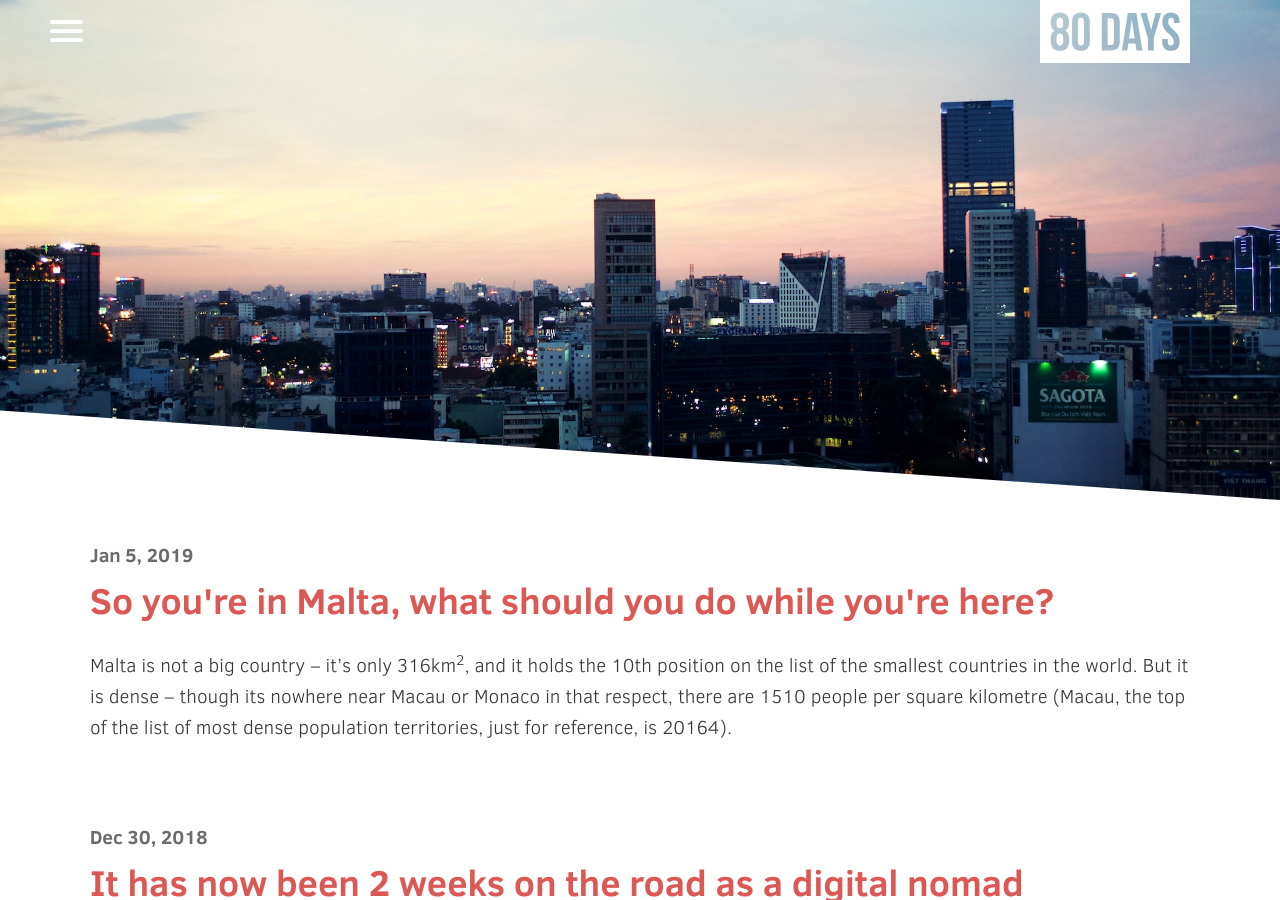
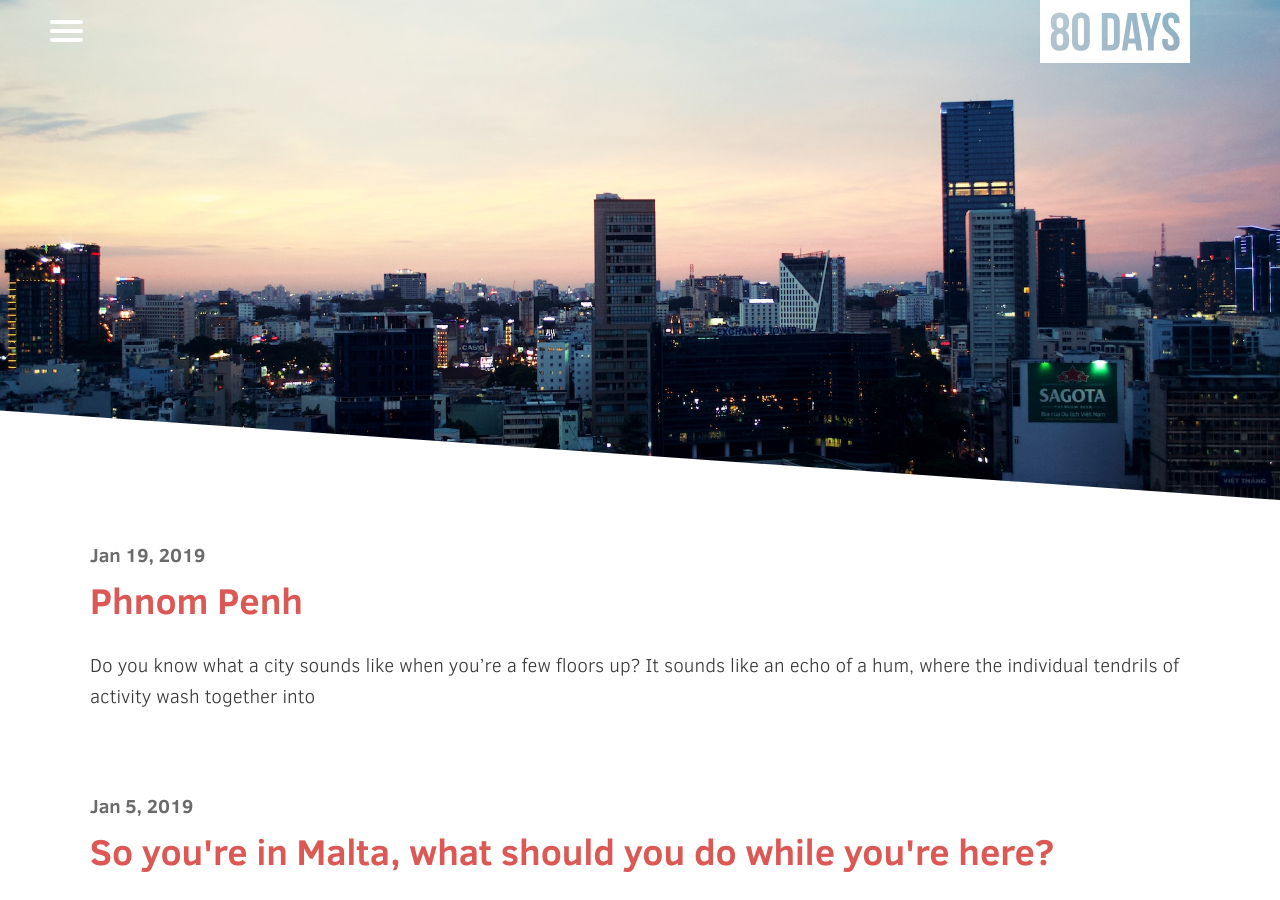
Before and after one commit to mtimofiiv/80days.in, a Jekyll site: the page built from index.html, in a window 1280 px wide and 900 px high. Built offline with Jekyll 4.4.1, drawn with Linux system fonts in a browser that asks for light colours; the list of posts is cut into pages by our own code; comment, search, counter and statistics services are not loaded.

```diff
--- a/Gemfile
+++ b/Gemfile
@@ -9,7 +9,7 @@
 #
 # This will help ensure the proper Jekyll version is running.
 # Happy Jekylling!
-gem 'jekyll', '3.7.0'
+gem 'jekyll', '3.7.4'
 
 # If you want to use GitHub Pages, remove the 'gem 'jekyll'' above and
 # uncomment the line below. To upgrade, run `bundle update github-pages`.
--- /dev/null
+++ b/_posts/2019-01-19-.markdown
@@ -0,0 +1,9 @@
+---
+layout: post
+title:  "Phnom Penh"
+tags: [ 'digital nomad', 'travel', 'checkin' ]
+category: travel
+masthead: /assets/images/phnom-penh.jpeg
+share_image: /assets/images/phnom-penh-share.jpg
+---
+Do you know what a city sounds like when you're a few floors up? It sounds like an echo of a hum, where the individual tendrils of activity wash together into
```
Also changed, not shown: _config.yml (+0 -15 lines), Gemfile.lock, 2 other files.
